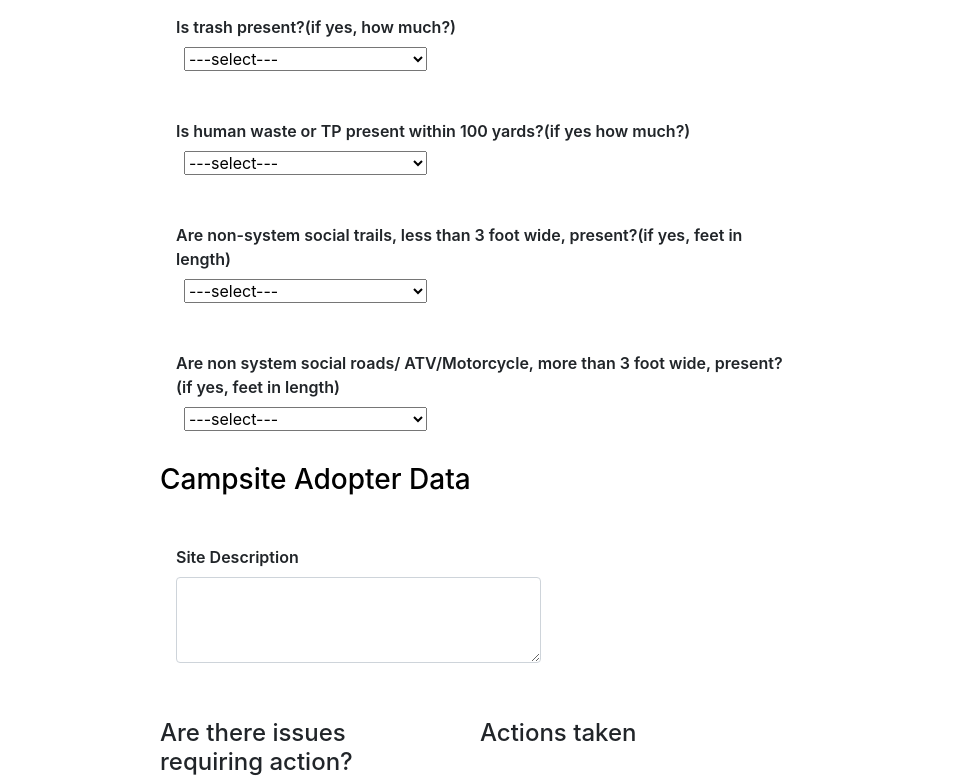
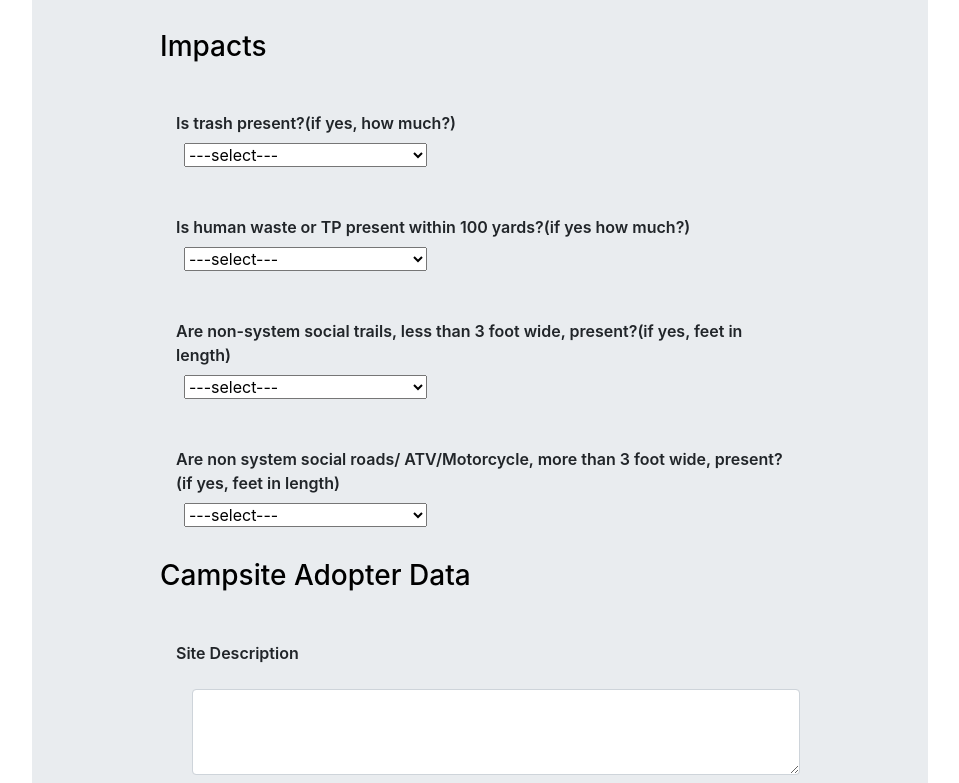
Before and after one commit to Dustnclay/Campsite-Manager, a React (Create React App) app: page /survey in a window 1280 px wide. Shown: the part 2007-2790 px from the top of the page, without its empty margins (160-1119 px from the left). Built offline with nearby package versions, Linux system fonts and the light colour scheme.

Commit message:
centered textand added coloredbackground

```diff
--- a/src/components/Chart.js
+++ b/src/components/Chart.js
@@ -5,6 +5,7 @@ import { BarChart, Bar, XAxis, YAxis, CartesianGrid, Tooltip} from 'recharts';
 function Chart(props){
 
     return(
+      <div class='pb-5'>
         <BarChart
           width={500}
           height={175}
@@ -21,6 +22,7 @@ function Chart(props){
           <Tooltip />
           <Bar dataKey="uv" fill="#82ca9d" />
         </BarChart>
+        </div>
   )
 }
 
--- a/src/components/Header.js
+++ b/src/components/Header.js
@@ -7,7 +7,7 @@ function Header () {
     return(
         <div>
             <Jumbotron >
-                    <h1 className="display-3 d-flex justify-content-center">Campsite Manager</h1>
+                    <h1 className="display-3 d-flex justify-content-center centerText">Campsite Manager</h1>
 
                 <Row>
                     <Col >
--- a/src/components/Manager.js
+++ b/src/components/Manager.js
@@ -15,16 +15,19 @@ function Manager(props) {
 
         return(
             <div class='manager'>
-                <span>Reviewed sites:</span>
-                {props.isFetching && <Spinner size="sm" color="secondary" />}
-             {props.siteArr.map(item => {
-                return(
-                   <Link onClick={() => props.getNo(`${item}`,props.siteArr,props.currentSite)} key={item} to={ "/manager/"+ item}> {item} </Link>
-                    )
-                })}
+
                 <Route path={`/manager/${props.currentSite}`}>
                     <SitePage currentSite={props.currentSite}/>
                 </Route>
+
+                <span>Reviewed sites:</span>
+
+                {props.isFetching && <Spinner size="sm" color="secondary" />}
+                {props.siteArr.map(item => {
+                    return(
+                        <Link onClick={() => props.getNo(`${item}`,props.siteArr,props.currentSite)} key={item} to={ "/manager/"+ item}> {item} </Link>
+                    )
+                })}
             </div>
         )
     }
--- a/src/components/SitePage.js
+++ b/src/components/SitePage.js
@@ -14,7 +14,7 @@ function SitePage(props) {
 
     return(
         <>
-              {props.currentSite && <h3>Current site: {props.currentSite}</h3>}
+              {props.currentSite && <h1 class='centerText pb-5'>Current site: {props.currentSite}</h1>}
               <h3>Has the site been contained?</h3>
               <Chart form={props.allState.contained}/>
               <h3>Is there possible residential use?</h3>
--- a/src/components/Survey.js
+++ b/src/components/Survey.js
@@ -127,6 +127,7 @@ function Survey() {
     return(
         <Form onSubmit={submitButton} >
             <div class='survey'>
+            <div class='innerSurvey'>
             <h3>General Info</h3><br/>
 
             <div class="flex ">
@@ -304,7 +305,7 @@ function Survey() {
 
             <div class="form-group p-3">
                 <label>Site Description</label><br/>
-                <textarea type='text' class='m-3' name='siteDescription' class="form-control" style={{'width':'60%'}} rows= '3' value={answers.siteDescription} onChange={eventHandler}></textarea><br/>
+                <textarea type='text' class='form-control m-3 textBox' name='siteDescription' rows= '3' value={answers.siteDescription} onChange={eventHandler}></textarea><br/>
             </div>
 
             <div class='flex'>
@@ -347,8 +348,9 @@ function Survey() {
                     <textarea name='notes' class='m-2' placeholder='notes' rows='4' onChange={eventHandler}></textarea><br/>
                 </div>
             </div>
-            <div class='buttondiv'>
-            <Button disabled={buttonDisabled} className='button'color='primary'>Submit</Button>
+            <div class='centerText'>
+                <Button disabled={buttonDisabled} className='button'color='primary'><span class='btnText'>Submit</span></Button>
+            </div>
             </div>
             </div>
         </Form>
--- a/src/index.css
+++ b/src/index.css
@@ -21,11 +21,17 @@ label{
 }
 
 .survey{
+
+  /* background-color: white; */
+}
+.innerSurvey{
   align-items: center;
-  padding:5% 25% 0% 25%;
+  margin:5% 15% 5% 15%;
+  padding:10%;
+  background-color: #e9ecef;
 }
 .manager{
-  padding:5% 5% 0% 5%
+  padding:5% 5% 5% 5%
 }
 
 .flex{
@@ -42,8 +48,18 @@ label{
 .longText{
   width:40%
 }
-.buttondiv{
+.centerText{
   text-align: center;
+}
+
+.button{
+  width:40%;
+}
+.btnText{
+  font-size: x-large;
+}
+.textBox{
+  width:auto
 }
 
 @media only screen and (max-width: 730px) {
@@ -53,7 +69,6 @@ label{
   .grouped{
     width:90%;
   }
-
   .select{
     width:70%
   }
@@ -65,10 +80,11 @@ label{
     padding:5% 5% 5% 5%
   }
 
-
-
   .button{
     width:80%
   }
+  .textBox{
+    width:auto
+  }
 
 }
```
